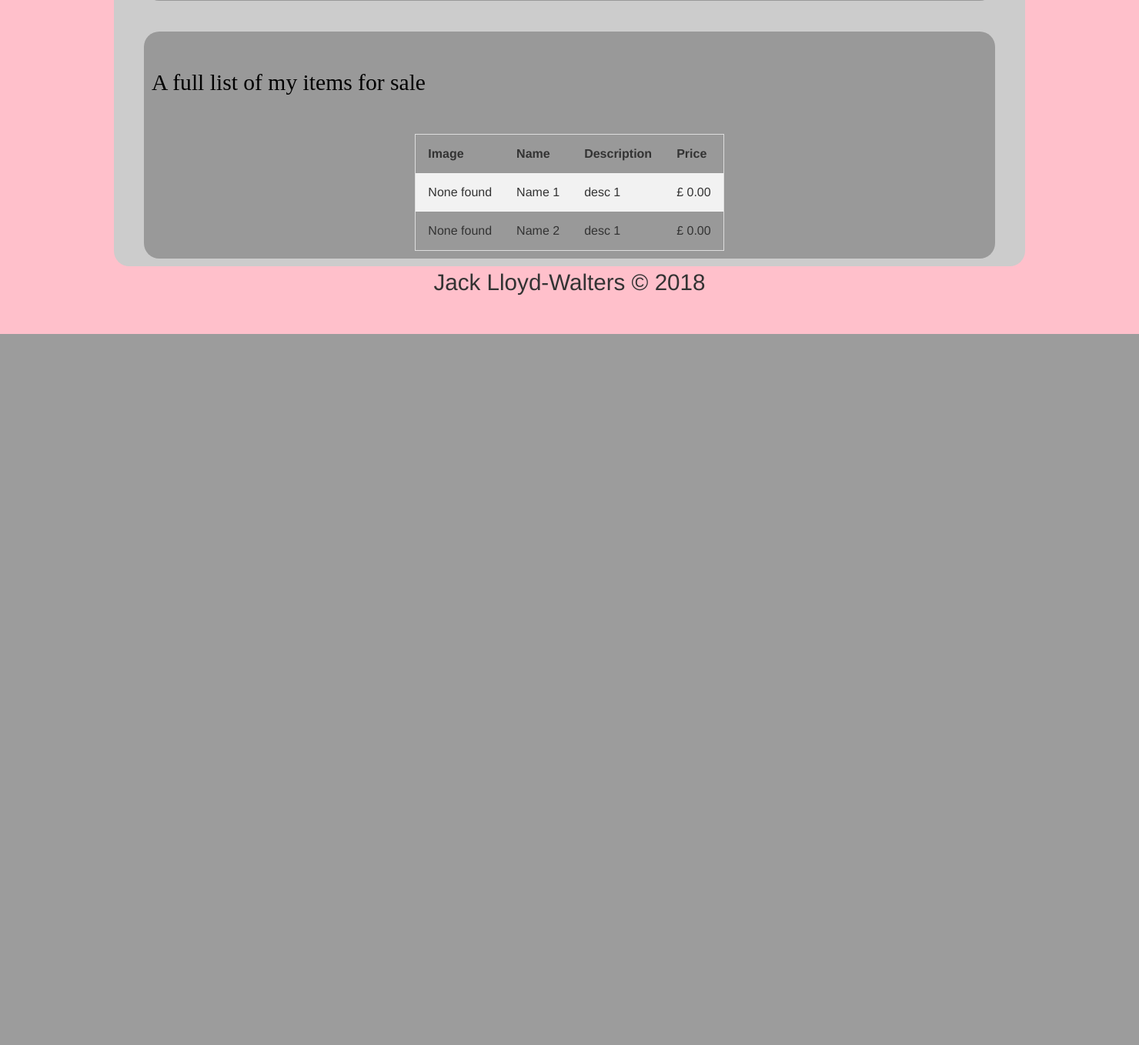
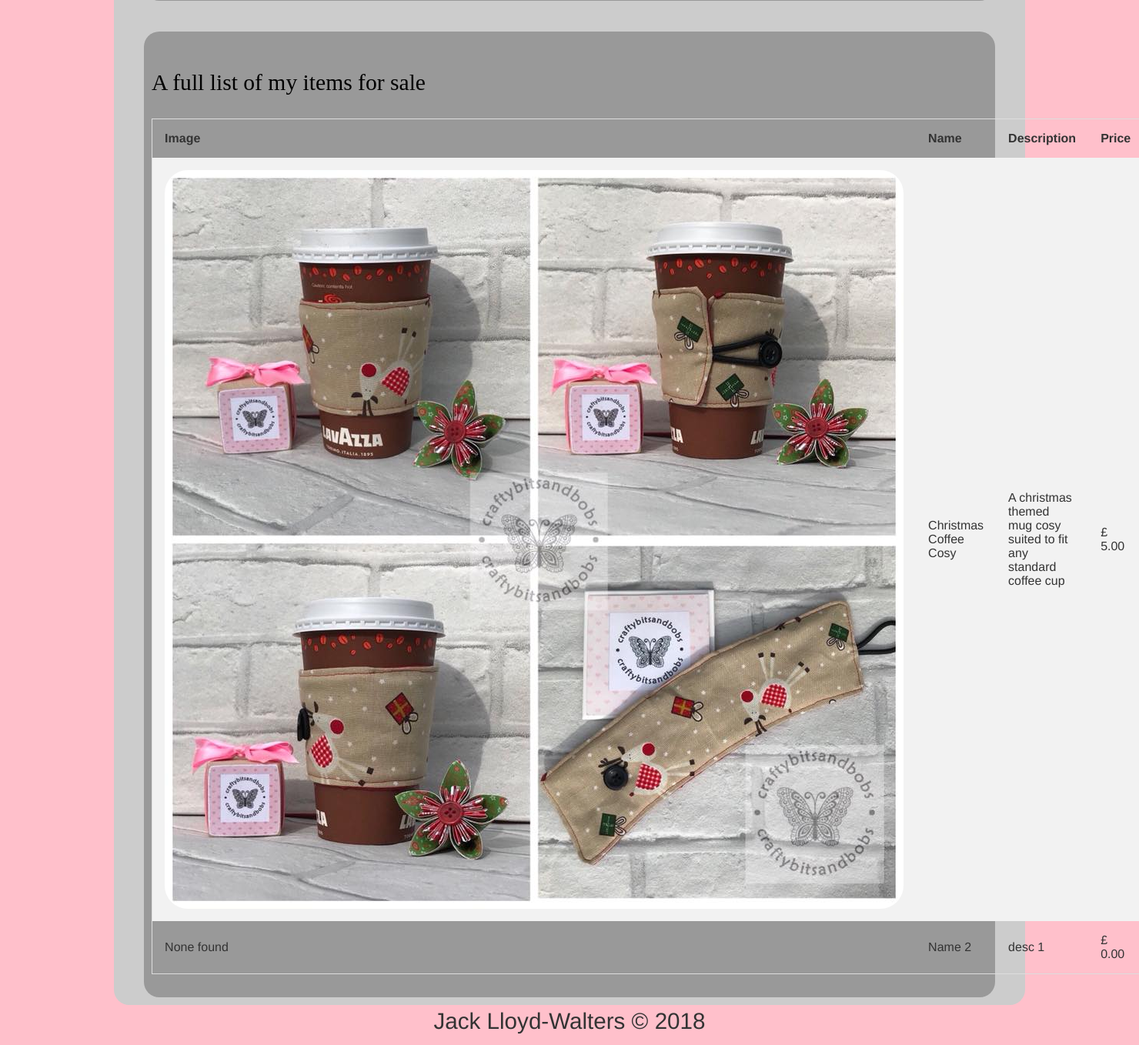
Before and after one commit to SK1Y101/craftybitsandbobs, a PHP site: page /products.html in a window 1480 px wide. Shown: the part 366-1724 px from the top of the page at 77% size. Before the commit the page ends 800 px from the top, so only its background shows below. Run offline with PHP 8.4, Linux system fonts and the light colour scheme.

Commit message:
reverting some changes

```diff
--- a/Css/style.css
+++ b/Css/style.css
@@ -3,11 +3,15 @@ body
 	background-color: pink;
 }
 
+img
+{
+	border-radius:30px;
+	margin:auto;
+}
+
 img.carousel
 {
 	width:90%;
-	border-radius:30px;
-	margin:auto;
 }
 
 #centrebox
--- a/products.html
+++ b/products.html
@@ -40,7 +40,7 @@
 			<br>
 			<br>
 			<div id="topbox">
-				<br><h2>A full list of my items for sale</h2><br><br>
+				<br><h2>A full list of my items for sale</h2><br>
 				<table id="myTable" style="margin:auto;width:auto;">
 				  <tr>
 						<th>Image</th>
@@ -49,10 +49,10 @@
 				    <th onclick="sortTable(3)">Price</th>
 				  </tr>
 				  <tr>
-				    <td>None found</td>
-					  <td>Name 1</td>
-					  <td>desc 1</td>
-				    <td>£ 0.00</td>
+				    <td><img src="Images/Christmas_coffee_cosy.jpg" onerror="if (this.src != 'Images/not_available.jpg') this.src = 'Images/not_available.jpg';"></td>
+					  <td>Christmas Coffee Cosy</td>
+					  <td>A christmas themed mug cosy suited to fit any standard coffee cup</td>
+				    <td>£ 5.00</td>
 				  </tr>
 					<tr>
 				    <td>None found</td>
@@ -112,7 +112,7 @@
 				  }
 				}
 				</script>
-
+				<br>
 			</div>
 		</div>
 	</body>
```
